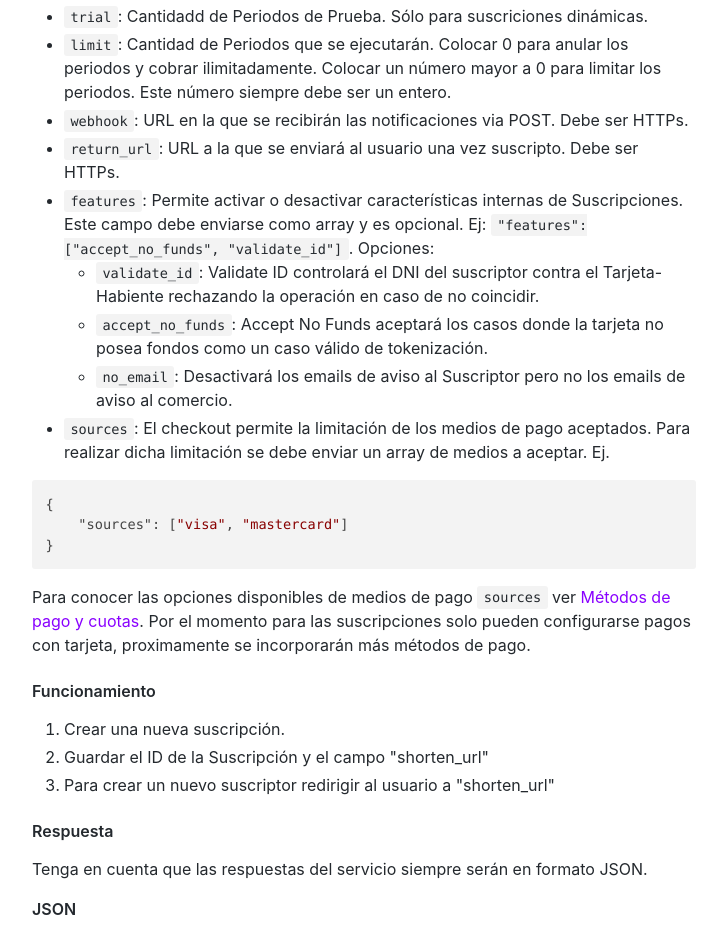
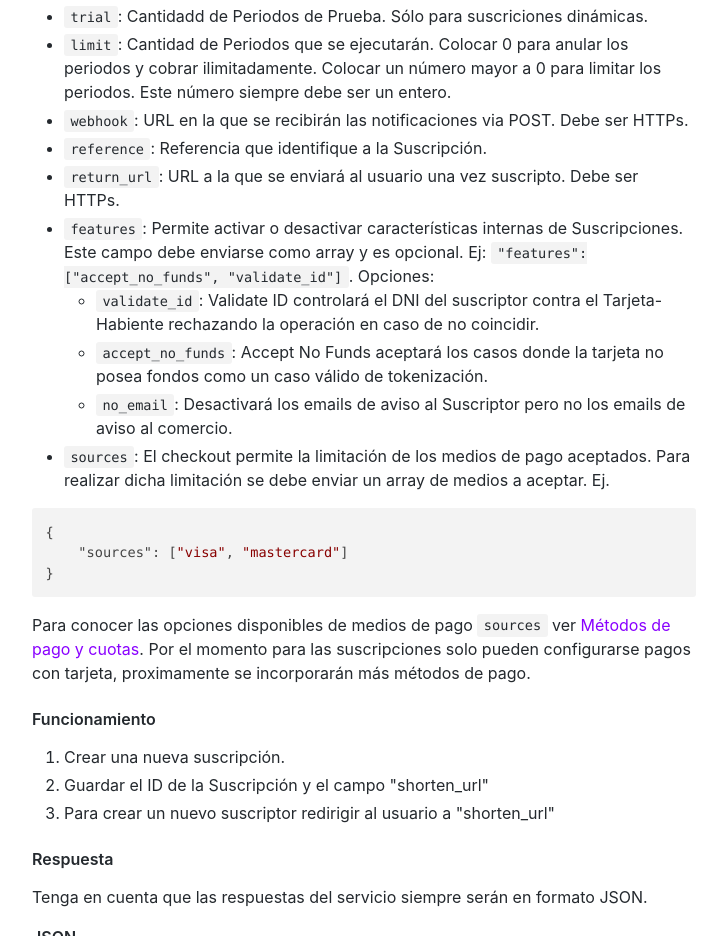
Before and after one commit to mobbexco/mobbexco.github.io, a plain HTML site: page docs/subscriptions.html in a window 1280 px wide. Shown: the part 1182-2118 px from the top of the page, without its empty margins (276-998 px from the left). Drawn offline with nearby package versions, Linux system fonts and the light colour scheme.

Commit message:
Update docs

```diff
--- a/docs/subscriptions.html
+++ b/docs/subscriptions.html
@@ -84,6 +84,7 @@
 <li><code>trial</code>: Cantidadd de Periodos de Prueba. Sólo para suscriciones dinámicas.</li>
 <li><code>limit</code>: Cantidad de Periodos que se ejecutarán. Colocar 0 para anular los periodos y cobrar ilimitadamente. Colocar un número mayor a 0 para limitar los periodos. Este número siempre debe ser un entero.</li>
 <li><code>webhook</code>: URL en la que se recibirán las notificaciones via POST. Debe ser HTTPs.</li>
+<li><code>reference</code>: Referencia que identifique a la Suscripción.</li>
 <li><code>return_url</code>: URL a la que se enviará al usuario una vez suscripto. Debe ser HTTPs.</li>
 <li><code>features</code>: Permite activar o desactivar características internas de Suscripciones. Este campo debe enviarse como array y es opcional. Ej: <code>&quot;features&quot;: [&quot;accept_no_funds&quot;, &quot;validate_id&quot;]</code>. Opciones:
 <ul>
```
Also changed, not shown: docs/subscriptions/index.html (+1 -0 lines).
